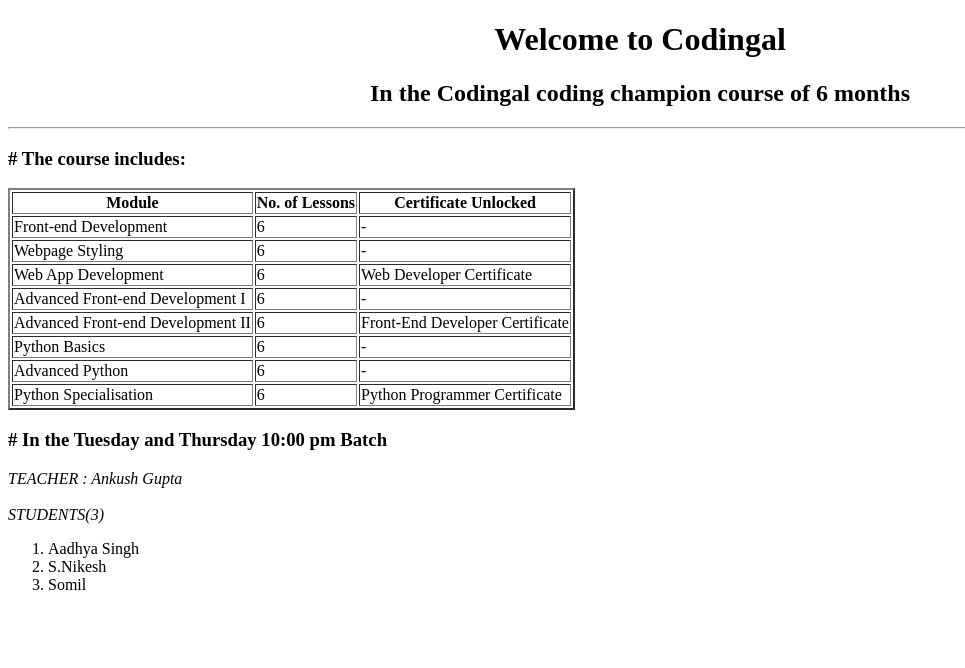
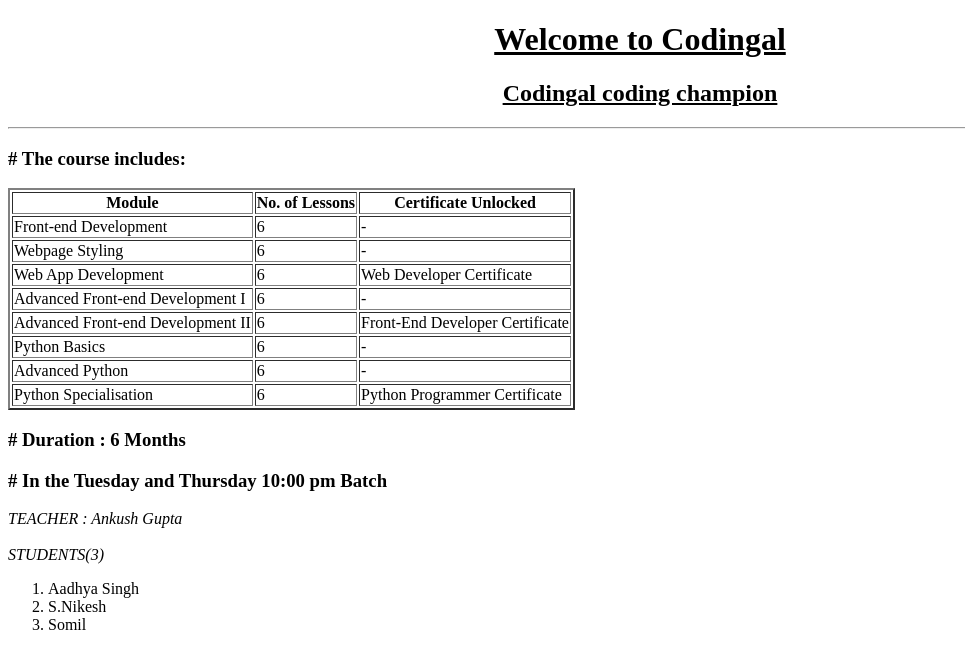
Before and after one commit to aadhya298/Codingal-Web-Devlopment, a plain HTML site: page Lesson3/homework3.html in a window 1280 px wide. Shown: the whole page, without its empty margins (0-965 px from the left). Drawn offline with Linux system fonts and the light colour scheme.

Commit message:
Homework3 commit

```diff
--- a/Lesson3/homework3.html
+++ b/Lesson3/homework3.html
@@ -6,8 +6,8 @@
     <title>Document</title>
 </head>
 <body>
-   <center><h1>Welcome to Codingal</h1>
- <h2>In the Codingal coding champion course of 6 months </h2></center>
+   <u><center><h1>Welcome to Codingal</h1>
+ <h2>Codingal coding champion</h2></center></u>
  <hr>
  <h3># The course includes:</h3>
  <table border="2">
@@ -57,6 +57,7 @@
         <td>Python Programmer Certificate</td>
     </tr>
  </table>
+ <h3># Duration : 6 Months</h3>
  <h3># In the Tuesday and Thursday 10:00 pm Batch</h3>
  <i>TEACHER : Ankush Gupta</i>
  <br>
```
